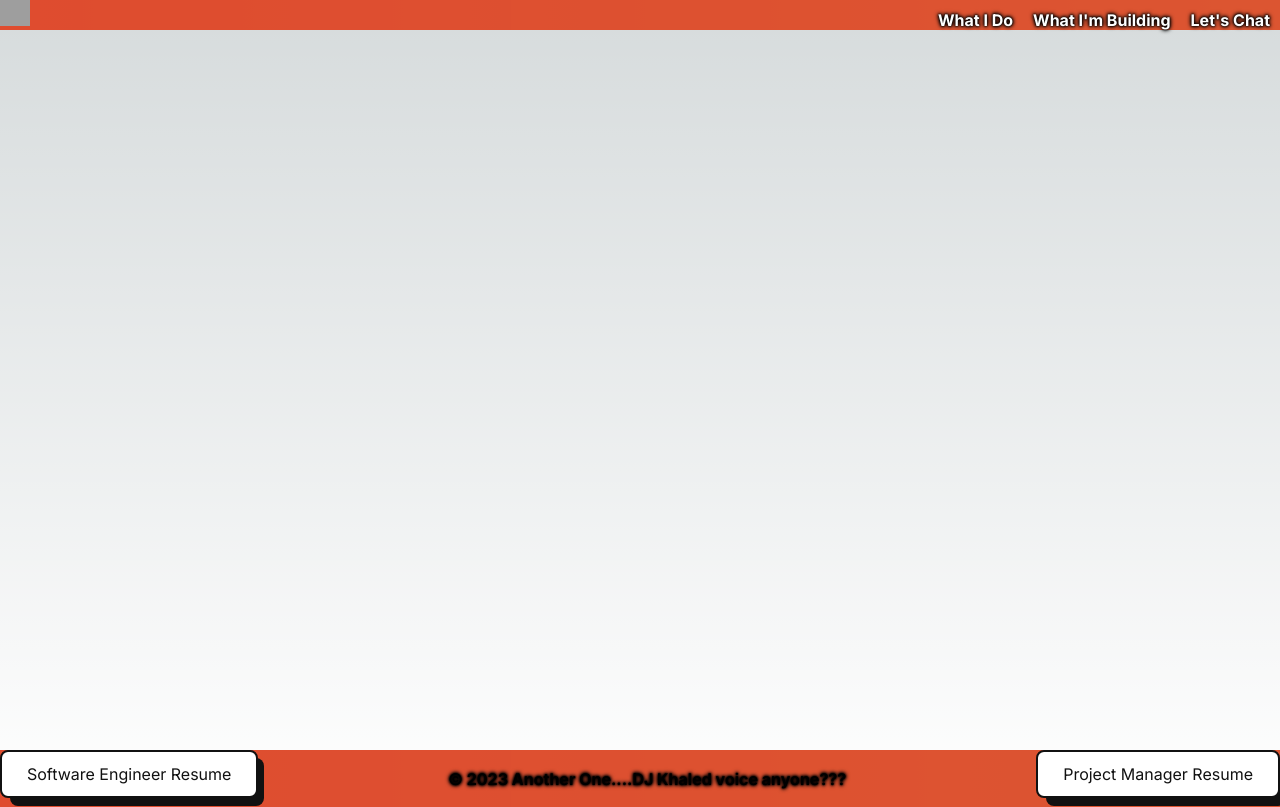
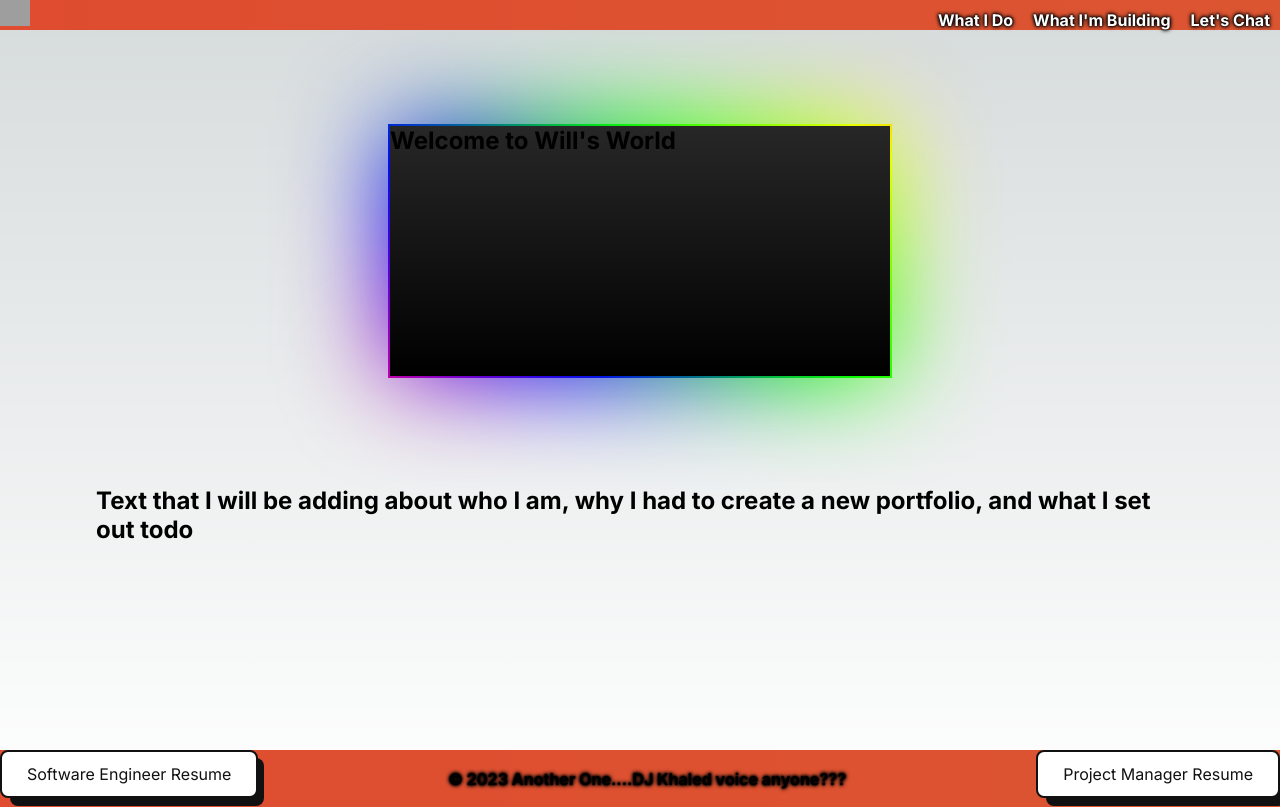
Before and after one commit to 52lions06/Portfolio-2023, a Next.js app: page / in a window 1280 px wide. Built offline with nearby package versions, Linux system fonts and the light colour scheme; grey boxes are pictures that could not be loaded.

Commit message:
Cleaned up the home page CSS file and updated the home page

```diff
--- a/src/app/globals.css
+++ b/src/app/globals.css
@@ -114,3 +114,10 @@ main {
     color-scheme: dark;
   }
 }
+
+/* Tablet and Smaller Desktop */
+@media (min-width: 701px) and (max-width: 1120px) {
+  .grid {
+    grid-template-columns: repeat(2, 50%);
+  }
+}
--- a/src/app/page.module.css
+++ b/src/app/page.module.css
@@ -1,15 +1,159 @@
-.main {
-  display: flex;
-  flex-direction: column;
-  justify-content: space-between;
-  align-items: center;
-  padding: 6rem;
-  min-height: 90vh;
+.block {
+  position: relative;
+  margin: 0;
+  width: 500px;
+  height: 250px;
+  background: linear-gradient(0deg, #000, #272727);
 }
 
-/* Tablet and Smaller Desktop */
-@media (min-width: 701px) and (max-width: 1120px) {
-  .grid {
-    grid-template-columns: repeat(2, 50%);
+.block:before,
+.block:after {
+  content: "";
+  position: absolute;
+  left: -2px;
+  top: -2px;
+  background: linear-gradient(
+    45deg,
+    #fb0094,
+    #0000ff,
+    #00ff00,
+    #ffff00,
+    #ff0000,
+    #fb0094,
+    #0000ff,
+    #00ff00,
+    #ffff00,
+    #ff0000
+  );
+  background-size: 400%;
+  width: calc(100% + 4px);
+  height: calc(100% + 4px);
+  z-index: -1;
+  animation: steam 20s linear infinite;
+}
+
+@keyframes steam {
+  0% {
+    background-position: 0 0;
+  }
+  50% {
+    background-position: 400% 0;
+  }
+  100% {
+    background-position: 0 0;
   }
 }
+
+.block:after {
+  filter: blur(50px);
+}
+
+Resources .titleContainer {
+  position: relative;
+  display: inline-block;
+  margin: 100px;
+  padding: 20px;
+}
+
+.title {
+  color: #000000;
+  padding: 0px;
+  white-space: nowrap; /* Ensures the text stays on one line */
+  text-shadow: 0 0 10px #fff, /* White glow */ 0 0 20px #fff,
+    /* White glow */ 0 0 30px #ff3, /* Color glow */ 0 0 40px #f0f,
+    /* Color glow */ 0 0 70px #0ff; /* Color glow */
+}
+
+.titleContainer::before {
+  content: "";
+  position: absolute;
+  left: -10px;
+  top: -10px;
+  right: -10px;
+  bottom: -10px;
+  z-index: -1;
+  background: linear-gradient(
+    45deg,
+    #fb0094,
+    #0000ff,
+    #00ff00,
+    #ffff00,
+    #ff0000,
+    #fb0094,
+    #0000ff,
+    #00ff00,
+    #ffff00,
+    #ff0000
+  );
+  background-size: 2%;
+  animation: rotate 20s cubic-bezier(0.65, 0.05, 0.36, 1) infinite;
+}
+
+@keyframes rotate {
+  0% {
+    background-position: 0% 50%;
+  }
+  50% {
+    background-position: 100% 50%;
+  }
+  100% {
+    background-position: 0% 50%;
+  }
+}
+
+.mainContent {
+  display: flex;
+  justify-content: space-evenly;
+  flex-direction: row;
+}
+
+.container {
+  display: flex;
+  justify-content: center;
+  align-items: center;
+  overflow: hidden;
+}
+
+.flyingImage {
+  animation: flyInAndGrow 10s ease forwards, spin 10s ease-in-out forwards;
+  animation-delay: 1s; /* Delay to start after fly-in animation */
+}
+
+.flyingImage:hover {
+  /* Define your hover transformation, e.g., a slight move */
+  transform: translate(10px, 10px);
+  transition: transform 0.5s;
+}
+
+@keyframes flyInAndGrow {
+  0% {
+    opacity: 0;
+    visibility: hidden; /* Initially the image is not visible */
+    transform: translateY(-100vh) scale(0);
+  }
+  1% {
+    visibility: visible; /* As soon as the animation starts, we make it visible */
+  }
+  30% {
+    transform: scale(1.2); /* Grow larger than the screen */
+    opacity: 1;
+  }
+  60% {
+    transform: scale(0.8); /* Shrink back a little */
+  }
+  100% {
+    transform: translateY(0) scale(1); /* Move to final position and scale to normal size */
+  }
+}
+
+@keyframes spin {
+  0% {
+    transform: rotate(0deg);
+  }
+  50% {
+    transform: rotate(360deg); /* Rotate clockwise */
+  }
+  100% {
+    transform: rotate(-360deg); /* Then rotate counterclockwise */
+  }
+}
--- a/src/app/page.tsx
+++ b/src/app/page.tsx
@@ -3,8 +3,17 @@ import styles from "./page.module.css";
 export default function Home() {
   return (
     <>
-      <main className={styles.main}>
-        <div></div>
+      <main>
+        <section>
+          <h1 className={styles.block}> Welcome to Will's World</h1>
+        </section>
+        <section className={styles.mainContent}>
+          <h2>
+            Text that I will be adding about who I am, why I had to create a new
+            portfolio, and what I set out todo{" "}
+          </h2>
+        </section>
+        <section></section>
       </main>
     </>
   );
```
Also changed, not shown: public/supermain-logo.png (added).
